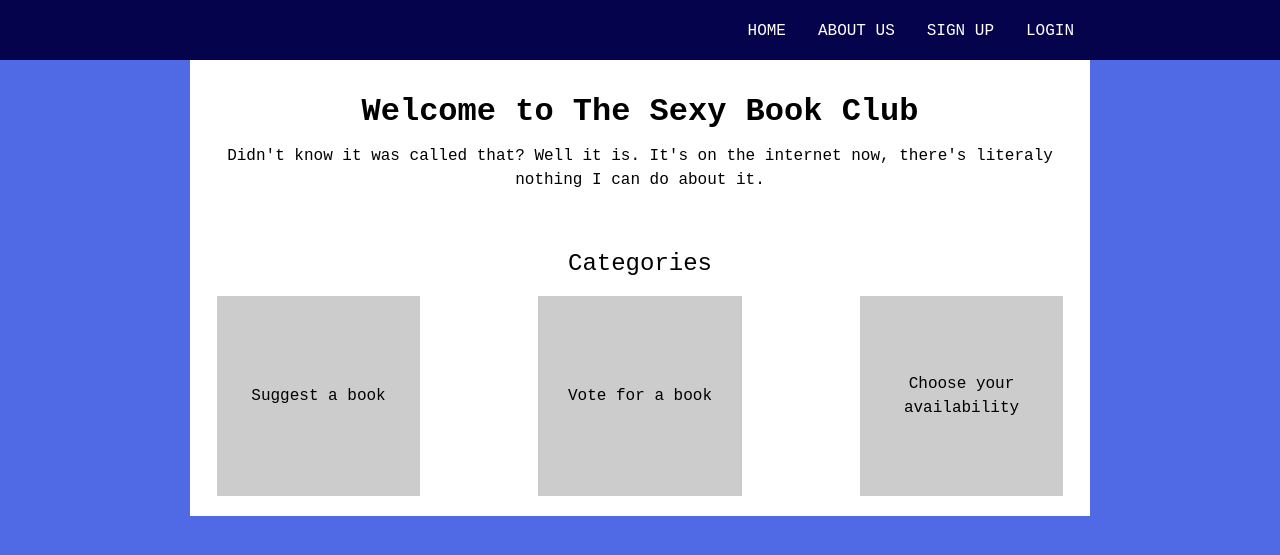
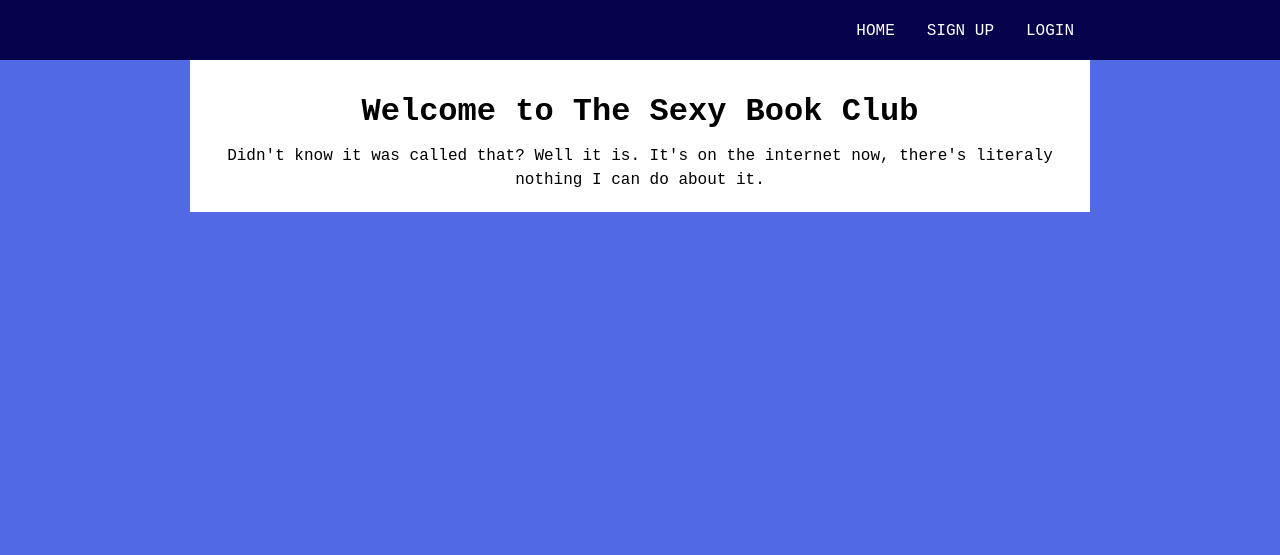
Before and after one commit to reg-edit/bookclub, a PHP site: page / in a window 1280 px wide. Shown: the top 555 px of the page. Run offline with PHP 8.4, Linux system fonts and the light colour scheme.

Commit message:
Change what is displayed based on logged in or not.

```diff
--- a/header.php
+++ b/header.php
@@ -19,12 +19,10 @@
     <nav>
         <div class="wrapper">
             <ul>
-                <li><a href='index.php'>HOME</a></li>
-                <li><a href='discover.php'>ABOUT US</a></li>
-                <?php
+                <li><a href='index.php'>HOME</a></li>                <?php
                     if(isset($_SESSION["useruid"])) {
                         echo "<li><a href='profile.php'>My Profile</a></li>";
-                        echo "<li><a href='logout.php'>Log Out</a></li>";
+                        echo "<li><a href='includes/logout.inc.php'>Log Out</a></li>";
                     }
                     else {
                         echo "<li><a href='signup.php'>SIGN UP</a></li>";
--- a/index.php
+++ b/index.php
@@ -1,3 +1,5 @@
+
+
 <?php
     include_once 'header.php'
 ?>
@@ -6,10 +8,11 @@
             <h1>Welcome to The Sexy Book Club</h1>
             <p>Didn't know it was called that? Well it is. It's on the internet now, there's literaly nothing I can do about it.</p>
         </section>
-
-        <section class="index-categories">
+        <?php
+        if (isset($_SESSION["useruid"])){
+        echo "<section class'index-categories'>
                 <h2>Categories</h2>
-            <div class="index-categories-list">
+                <div class='index-categories-list'>
                     <div>
                         <h3>Suggest a book</h3>
                     </div>
@@ -20,7 +23,9 @@
                         <h3>Choose your availability</h3>
                     </div>
                 </div>
-        </section>
+            </section>";
+        }
+        ?>
     </div>
 
 <?php
```
Lines whose indentation alone changed are shown as unchanged.
